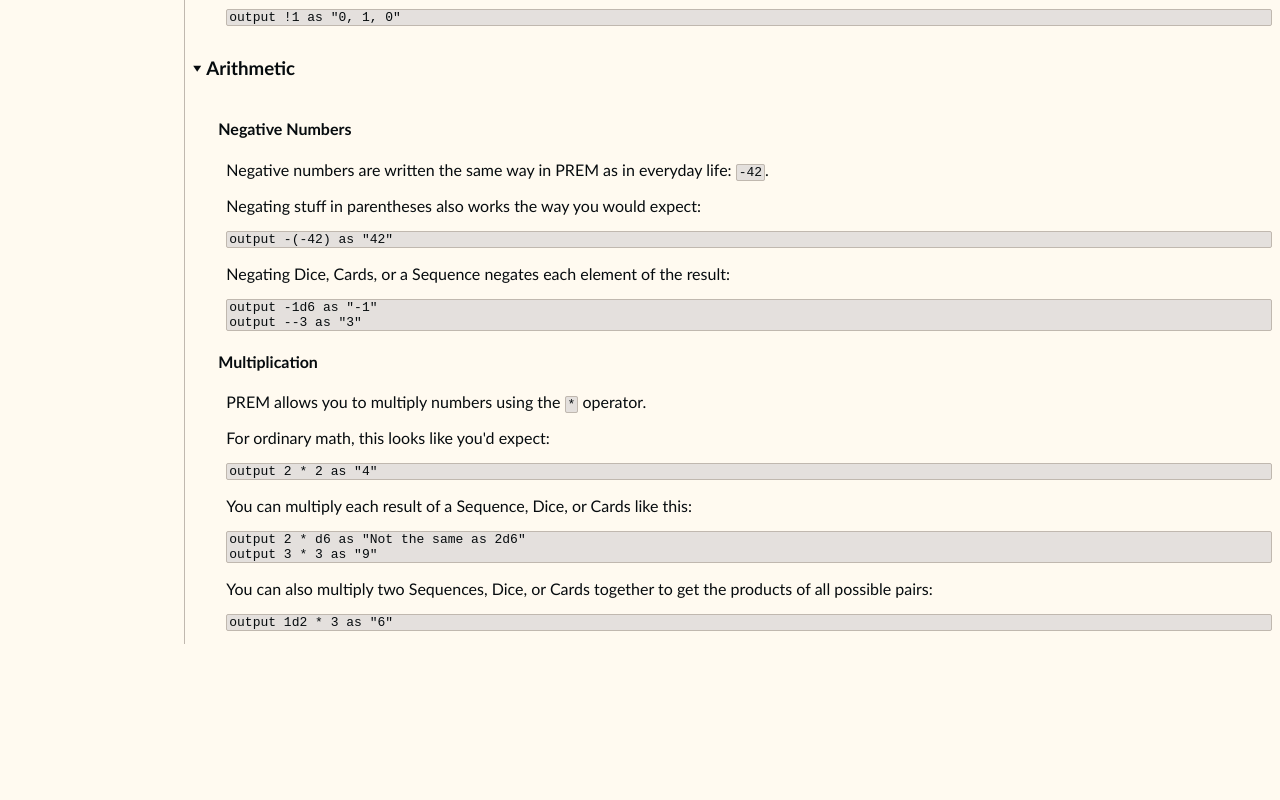
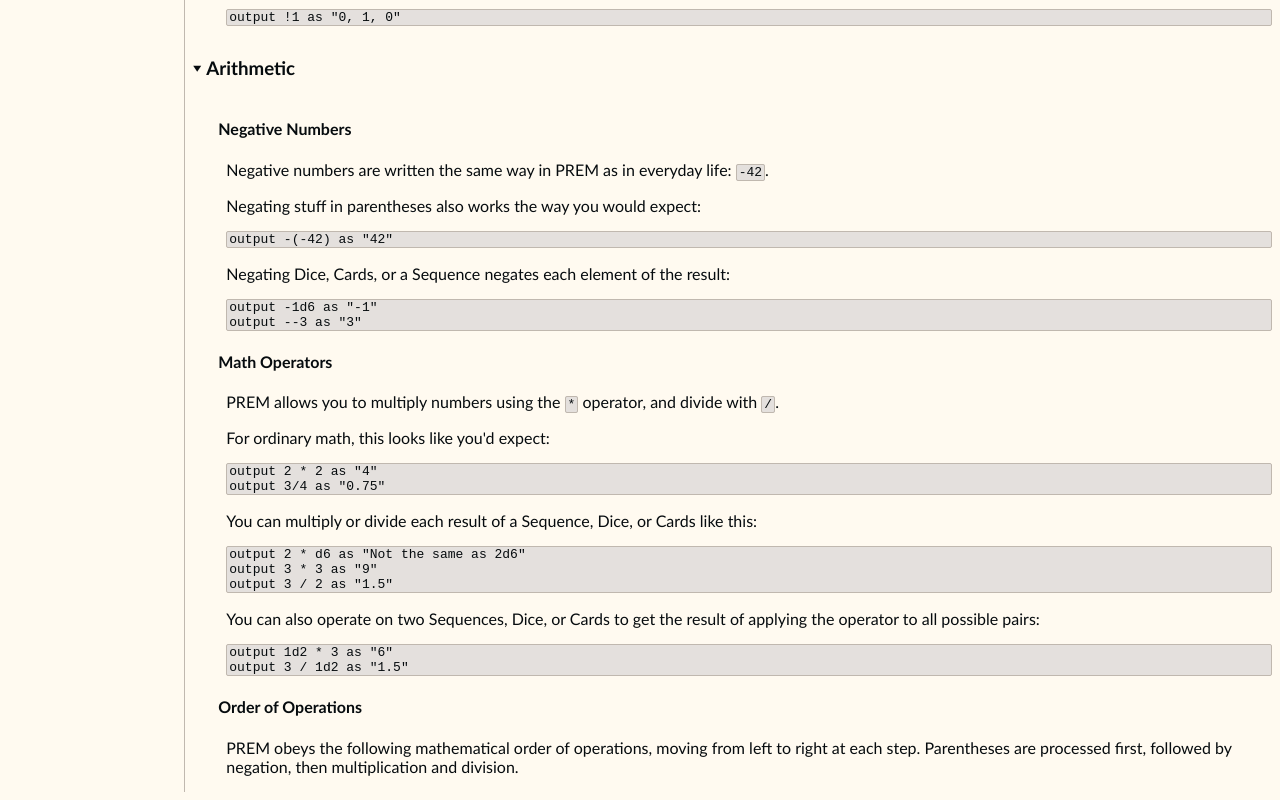
Before and after one commit to TNThomas/prem, a SvelteKit app: page /docs in a window 1280 px wide. Shown: the part 2757-3557 px from the top of the page. Before the commit the page ends 3409 px from the top, so only its background shows below. Built offline with nearby package versions, Linux system fonts and the light colour scheme.

Commit message:
Feature/document Div operator (#30)

```diff
--- a/src/routes/docs/arithmetic.svelte
+++ b/src/routes/docs/arithmetic.svelte
@@ -12,21 +12,35 @@
 output -{-1, 2, -3} as "{1, -2, 3}"</pre>
 
 </section>
-<h4>Multiplication</h4>
+<h4>Math Operators </h4>
 <section>
     <p>
-        PREM allows you to multiply numbers using the <code>*</code> operator.
+        PREM allows you to multiply numbers using the <code>*</code> operator,
+        and divide with <code>/</code>.
     </p>
     <p>
         For ordinary math, this looks like you'd expect:
     </p>
-    <pre>output 2 * 2 as "4"</pre>
-    <p> You can multiply each result of a Sequence, Dice, or Cards like this:</p>
+    <pre>output 2 * 2 as "4"
+output 3/4 as "0.75"</pre>
+
+    <p> You can multiply or divide each result of a Sequence, Dice, or Cards like this:</p>
     <pre>output 2 * d6 as "Not the same as 2d6"
-output 3 * {1, 2, 3} as "{3, 6, 9}"</pre>
+output 3 * {1, 2, 3} as "{3, 6, 9}"
+output {1, 2, 3} / 2 as "{0.5, 1, 1.5}"</pre>
 
     <p>
-        You can also multiply two Sequences, Dice, or Cards together to get the products of all possible pairs:
+        You can also operate on two Sequences, Dice, or Cards to get the result of applying the operator
+        to all possible pairs:
     </p>
-    <pre>output 1d2 * {1, 2, 3} as "{1, 2, 3, 2, 4, 6}"</pre>
+    <pre>output 1d2 * {1, 2, 3} as "{1, 2, 3, 2, 4, 6}"
+output {1, 2, 3} / 1d2 as "{1, 2, 3, 0.5, 1, 1.5}"</pre>
+
 </section>
+<h4>Order of Operations</h4>
+<section>
+    <p>
+        PREM obeys the following mathematical order of operations, moving from left to right at each step.
+        Parentheses are processed first, followed by negation, then multiplication and division.
+    </p>
+</section>
```
